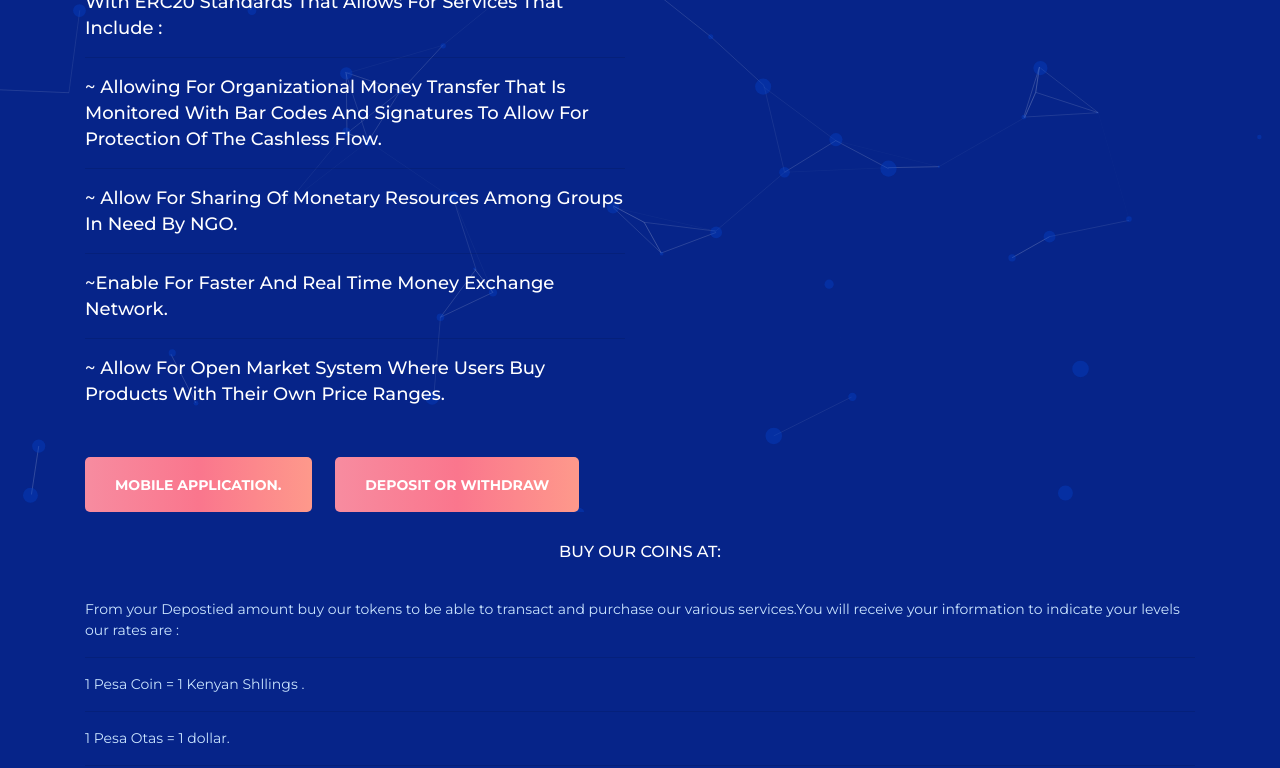
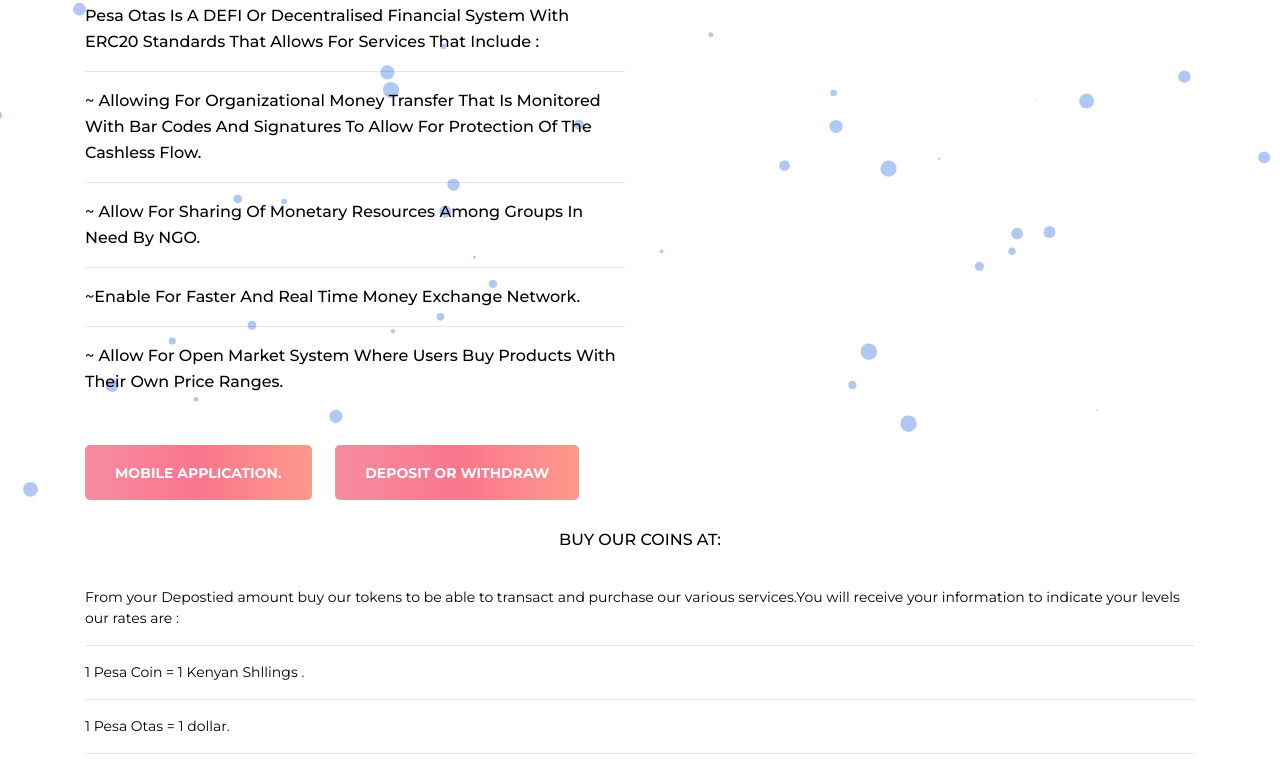
Before and after one commit to FaithEst/Pesa-Otas, a plain HTML site: page Pesa/index.html in a window 1280 px wide. Shown: the part 220-988 px from the top of the page. Drawn offline with nearby package versions, Linux system fonts and the light colour scheme; files whose address does not match are found by name.

Commit message:
mod color style

```diff
--- a/Pesa/style.css
+++ b/Pesa/style.css
@@ -60,10 +60,10 @@
 @import url('https://fonts.googleapis.com/css?family=Montserrat:300,300i,400,400i,500,500i,600,600i,700,800');
 
 body{
-	background: #062489;
 	font-family: 'Montserrat', sans-serif;
 	font-size: 14px;
-	color: #cbe5ff;
+	/* color: #cbe5ff; */
+  color: #000;
   overflow-x: hidden;
 
 }
@@ -75,7 +75,7 @@
 h5,
 h6
 {
-	color: #fff;
+	color: #000;
 	font-family: 'Montserrat', sans-serif;
 	text-transform: capitalize;
 }
@@ -233,11 +233,11 @@
 .welcome-area{
 	position: relative;
 	z-index: 999999;
-  padding-top: 80px;
+  padding-top: 120px;
 }
 
 .welcome-text h4 {
-  font-size: 18px;
+  font-size: 16px;
   margin-top: 20px;
   margin-bottom: 50px;
   line-height: 26px;
```
